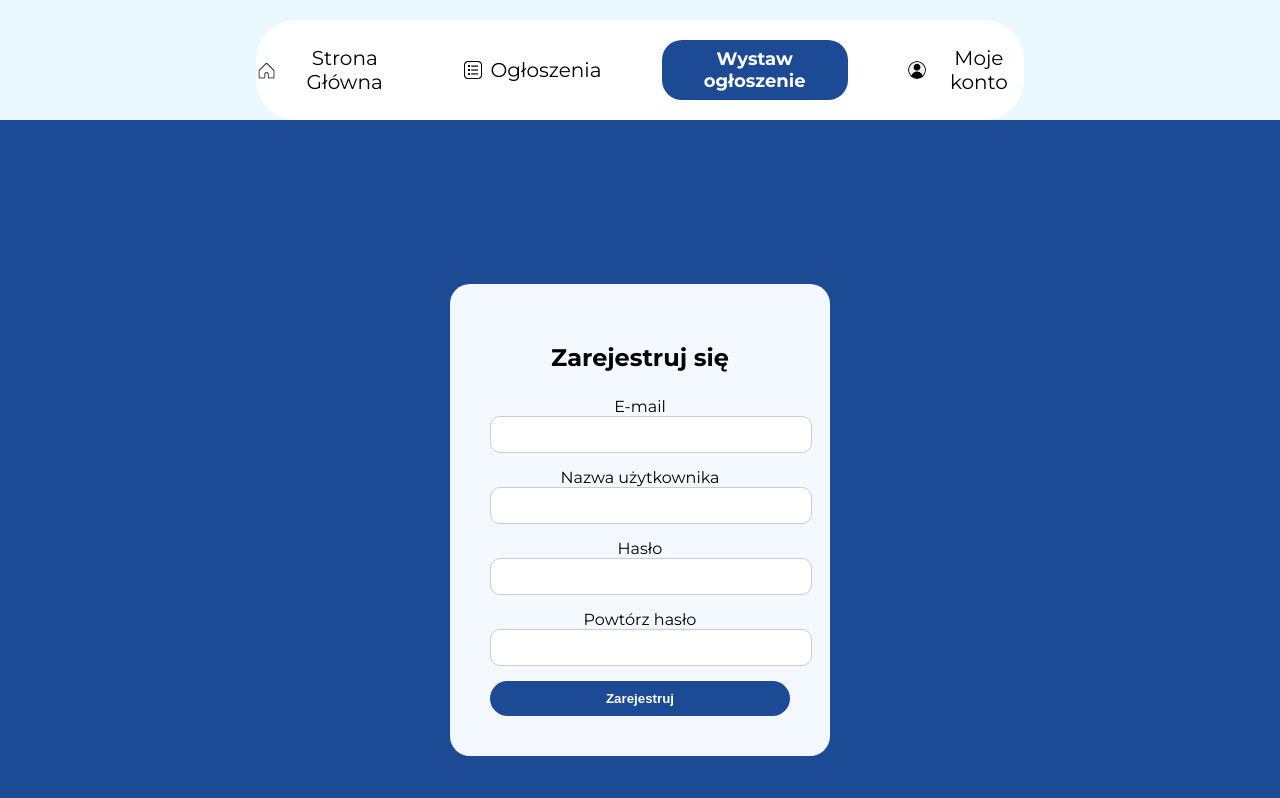
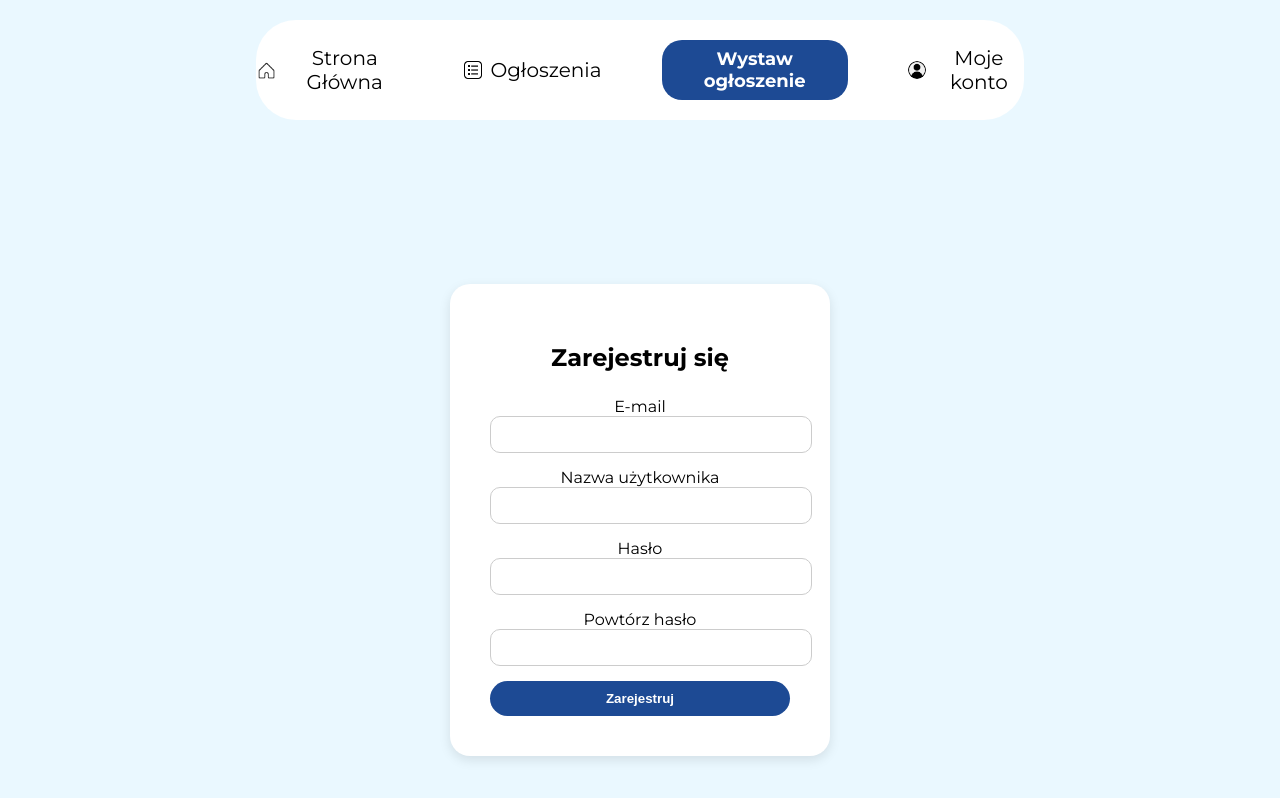
Before and after one commit to olasuchanek2105/PAZiG2025, a React (Create React App) app in the folder frontend/: page /register in a window 1280 px wide. Shown: the top 798 px of the page. Built offline with nearby package versions, Linux system fonts and the light colour scheme.

Commit message:
koncowe poprawki

```diff
--- a/frontend/src/auth/Login.tsx
+++ b/frontend/src/auth/Login.tsx
@@ -75,20 +75,21 @@ const Login: React.FC = () => {
 
 const styles = {
   page: {
-    backgroundColor: "#1d4a94",
+    backgroundColor: "#eaf8ff",
     minHeight: "100vh",
     display: "flex",
     justifyContent: "center",
     alignItems: "center",
   },
   form: {
-    backgroundColor: "#f4f8ff",
+    backgroundColor: "white",
     padding: "40px",
     borderRadius: "20px",
     width: "300px",
     display: "flex",
     flexDirection: "column" as const,
     gap: "15px",
+    boxShadow: "0 4px 12px rgba(0,0,0,0.1)",
   },
   heading: {
     textAlign: "center" as const,
--- a/frontend/src/auth/Register.tsx
+++ b/frontend/src/auth/Register.tsx
@@ -108,20 +108,21 @@ const Register: React.FC = () => {
 // Stylizacja komponentu (prosty system stylów jako obiekt JS)
 const styles = {
   page: {
-    backgroundColor: "#1d4a94", // granatowe tło
+    backgroundColor: "#eaf8ff", // granatowe tło
     minHeight: "100vh",         // pełna wysokość ekranu
     display: "flex",
     justifyContent: "center",
     alignItems: "center",
   },
   form: {
-    backgroundColor: "#f4f8ff", // jasne tło formularza
+    backgroundColor: "white", // jasne tło formularza
     padding: "40px",
     borderRadius: "20px",
     width: "300px",
     display: "flex",
     flexDirection: "column" as const,
     gap: "15px",
+    boxShadow: "0 4px 12px rgba(0,0,0,0.1)",
   },
   heading: {
     textAlign: "center" as const,
--- a/frontend/src/listings/CreateListing.tsx
+++ b/frontend/src/listings/CreateListing.tsx
@@ -19,6 +19,7 @@ const CreateListing: React.FC = () => {
 
 
 
+
   const [form, setForm] = useState({
     title: "",
     price: "",
@@ -36,9 +37,19 @@ const CreateListing: React.FC = () => {
     setForm({ ...form, [name]: value });
   };
 
+  const [previewUrl, setPreviewUrl] = useState<string | null>(null);
   const handleImageChange = (e: React.ChangeEvent<HTMLInputElement>) => {
-    setForm({ ...form, image: e.target.files?.[0] || null });
+    const file = e.target.files?.[0] || null;
+    setForm({ ...form, image: file });
+
+    if (file) {
+      const url = URL.createObjectURL(file);
+      setPreviewUrl(url);
+    } else {
+      setPreviewUrl(null);
+    }
   };
+
 
 
 
@@ -100,7 +111,7 @@ const CreateListing: React.FC = () => {
         </label>
 
         <label style={styles.label}>
-          Cena:
+          Cena zł:
           <input
             type="number"
             name="price"
@@ -161,6 +172,13 @@ const CreateListing: React.FC = () => {
               style={{ display: "none" }}
             />
           </div>
+                    {previewUrl && (
+            <img
+              src={previewUrl}
+              alt="Podgląd zdjęcia"
+              style={{ marginTop: "10px", maxWidth: "100%", borderRadius: "10px" }}
+            />
+          )}
         </label>
 
         <button type="submit" style={styles.button}>Dodaj ogłoszenie</button>
--- a/frontend/src/listings/ListingDetails.tsx
+++ b/frontend/src/listings/ListingDetails.tsx
@@ -100,6 +100,7 @@ const styles: { [key: string]: React.CSSProperties } = {
     padding: "2rem",
     maxWidth: "900px",
     margin: "0 auto",
+    marginTop: "50px",
     fontFamily: "Arial, sans-serif",
   },
   title: {
--- a/frontend/src/listings/Listings.tsx
+++ b/frontend/src/listings/Listings.tsx
@@ -147,7 +147,7 @@ useEffect(() => {
       grid: {
         display: "grid",
         gridTemplateColumns: "repeat(auto-fill, minmax(100px, 1fr))",
-        gap: "50px 150px",
+        gap: "50px 170px",
         marginTop: "20px",
         marginLeft: "100px",
         marginRight: "100px",
--- a/frontend/src/orders/OrderPage.tsx
+++ b/frontend/src/orders/OrderPage.tsx
@@ -203,11 +203,13 @@ const styles: { [key: string]: React.CSSProperties } = {
   container: {
     maxWidth: "600px",
     margin: "0 auto",
+    marginTop: "50px",
     padding: "2rem",
     textAlign: "center",
     backgroundColor: "white",
-    borderRadius: "8px",
+    borderRadius: "20px",
     gap: "30px",
+    boxShadow: "0 4px 12px rgba(0,0,0,0.1)",
   },
   image: {
     width: "100%",
```
